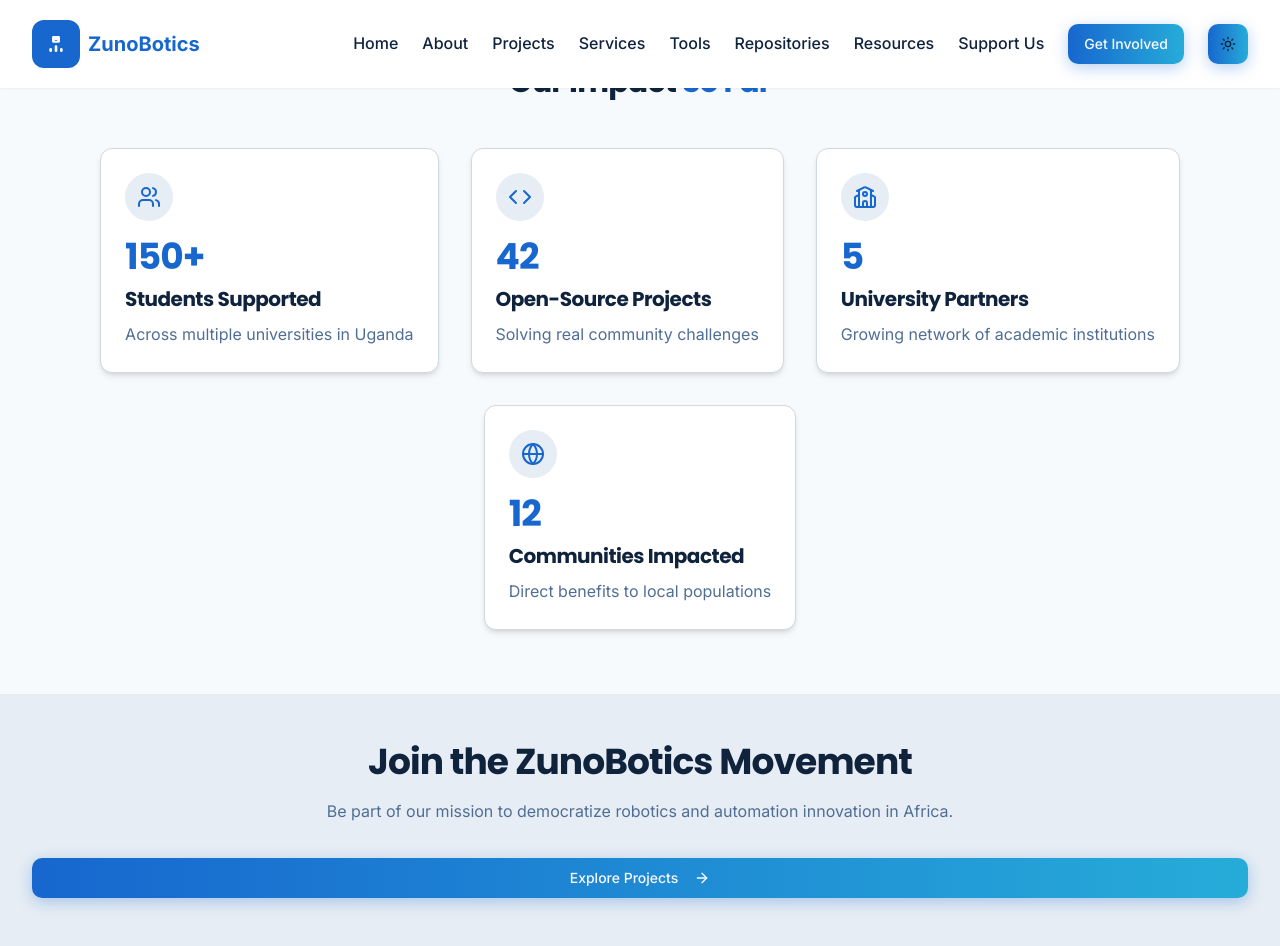
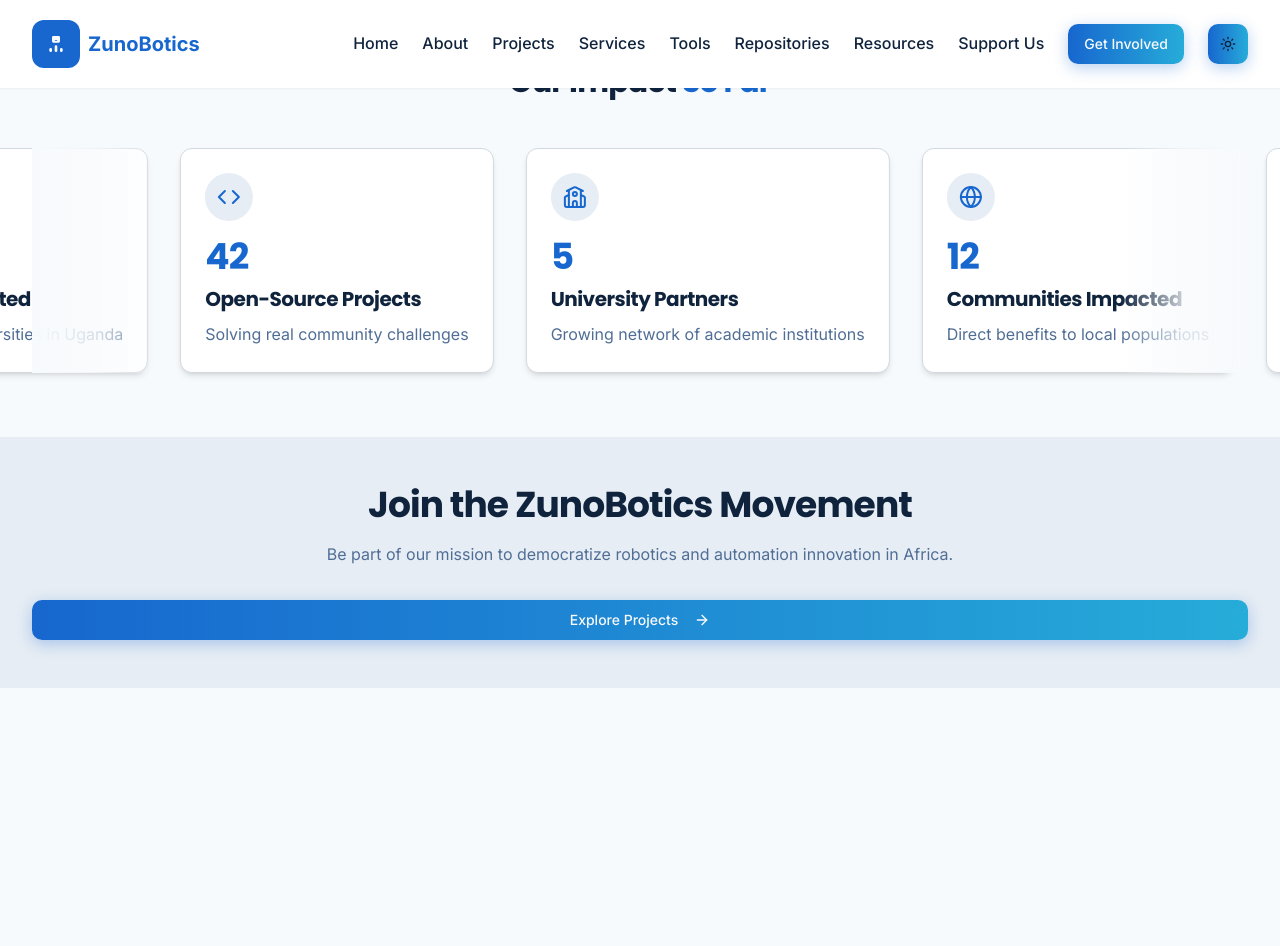
Before and after one commit to jjingofarouk/ZunoBotic, a Next.js app: page /impact in a window 1280 px wide. After the commit the page ends 800 px from the top, so only its background shows below. Built offline with nearby package versions, Linux system fonts and the light colour scheme.

Commit message:
Update impact.tsx

```diff
--- a/components/impact.tsx
+++ b/components/impact.tsx
@@ -5,6 +5,7 @@ import React, { useEffect, useRef, useState } from 'react';
 import { Users, Code, School, Globe } from 'lucide-react';
 
 export default function Impact() {
+  const [isPaused, setIsPaused] = useState(false);
   const [isVisible, setIsVisible] = useState(false);
   const sectionRef = useRef<HTMLElement>(null);
 
@@ -14,30 +15,28 @@ export default function Impact() {
       count: '150+',
       label: 'Students Supported',
       description: 'Across multiple universities in Uganda',
-      direction: 'left'
     },
     {
       icon: <Code size={24} />,
       count: '42',
       label: 'Open-Source Projects',
       description: 'Solving real community challenges',
-      direction: 'right'
     },
     {
       icon: <School size={24} />,
       count: '5',
       label: 'University Partners',
       description: 'Growing network of academic institutions',
-      direction: 'left'
     },
     {
       icon: <Globe size={24} />,
       count: '12',
       label: 'Communities Impacted',
       description: 'Direct benefits to local populations',
-      direction: 'right'
     },
   ];
+
+  const duplicatedMetrics = [...impactMetrics, ...impactMetrics];
 
   useEffect(() => {
     const observer = new IntersectionObserver(
@@ -71,16 +70,25 @@ export default function Impact() {
         }`}>
           Our Impact <span className="text-primary">So Far</span>
         </h2>
-        <div className="flex flex-wrap justify-center gap-8">
-          {impactMetrics.map((metric, index) => (
+        <div className="relative">
+          <div className="absolute left-0 top-0 w-32 h-full bg-gradient-to-r from-background via-background/80 to-transparent z-10 pointer-events-none"></div>
+          <div className="absolute right-0 top-0 w-32 h-full bg-gradient-to-l from-background via-background/80 to-transparent z-10 pointer-events-none"></div>
           <div
-              key={index}
-              className={`bg-card p-6 rounded-lg shadow-md border border-border hover:shadow-lg transition-all duration-1000 transform ${
-                isVisible
-                  ? 'opacity-100 translate-x-0'
-                  : `opacity-0 ${metric.direction === 'left' ? '-translate-x-12' : 'translate-x-12'}`
+            className="flex gap-8"
+            style={{
+              animation: isPaused ? 'none' : 'marquee 15s linear infinite',
+            }}
+            onMouseEnter={() => setIsPaused(true)}
+            onMouseLeave={() => setIsPaused(false)}
+          >
+            {duplicatedMetrics.map((metric, index) => (
+              <div
+                key={`${metric.label}-${index}`}
+                className={`bg-card p-6 rounded-lg shadow-md border border-border hover:shadow-lg transition-all duration-1000 transform flex-shrink-0 ${
+                  isVisible ? 'opacity-100' : 'opacity-0'
                 }`}
                 style={{
+                  minWidth: '280px',
                   transitionDelay: `${index * 200}ms`
                 }}
               >
@@ -94,6 +102,17 @@ export default function Impact() {
             ))}
           </div>
         </div>
+      </div>
+      <style jsx>{`
+        @keyframes marquee {
+          0% {
+            transform: translateX(0);
+          }
+          100% {
+            transform: translateX(-50%);
+          }
+        }
+      `}</style>
     </section>
   );
 }
```
Lines whose indentation alone changed are shown as unchanged.
